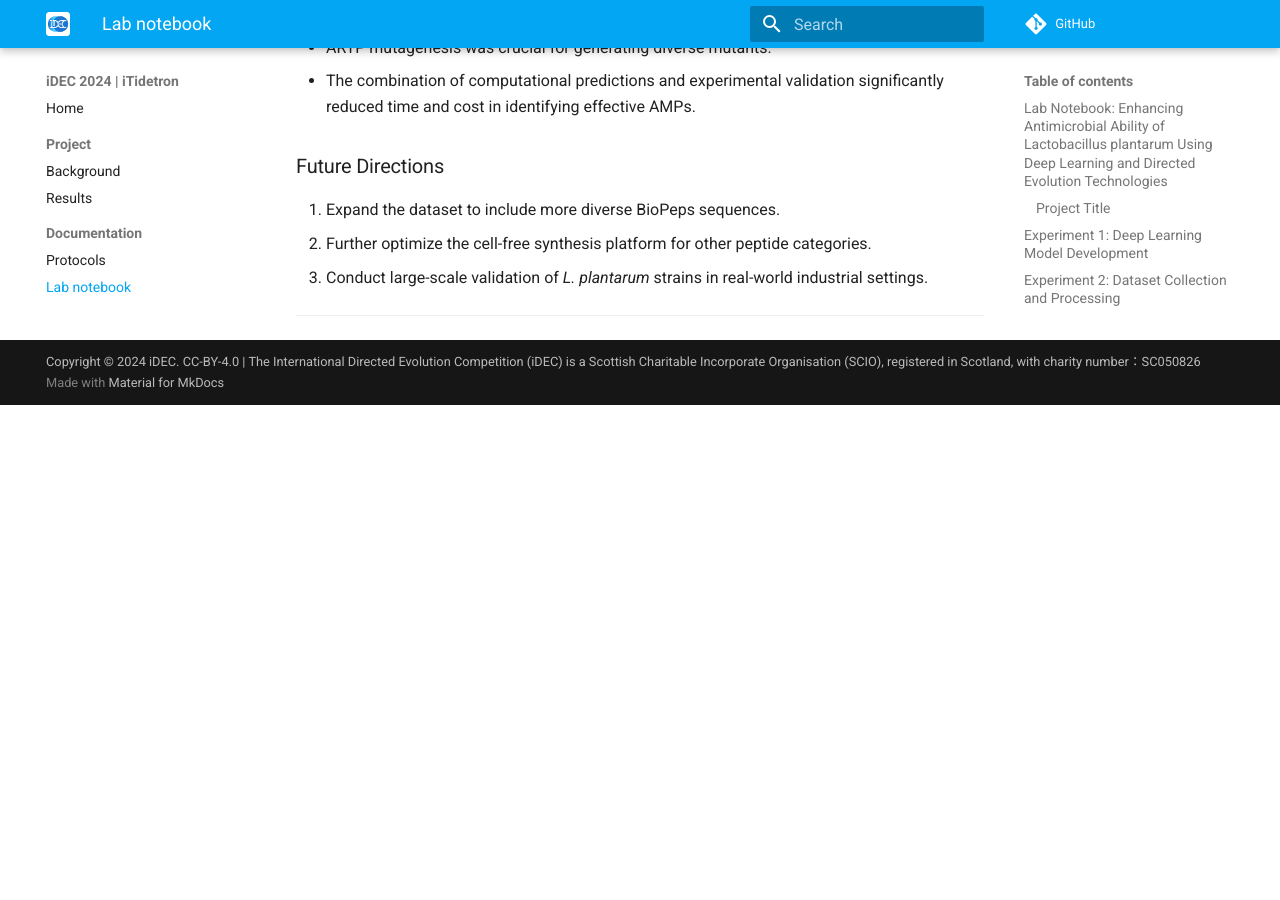
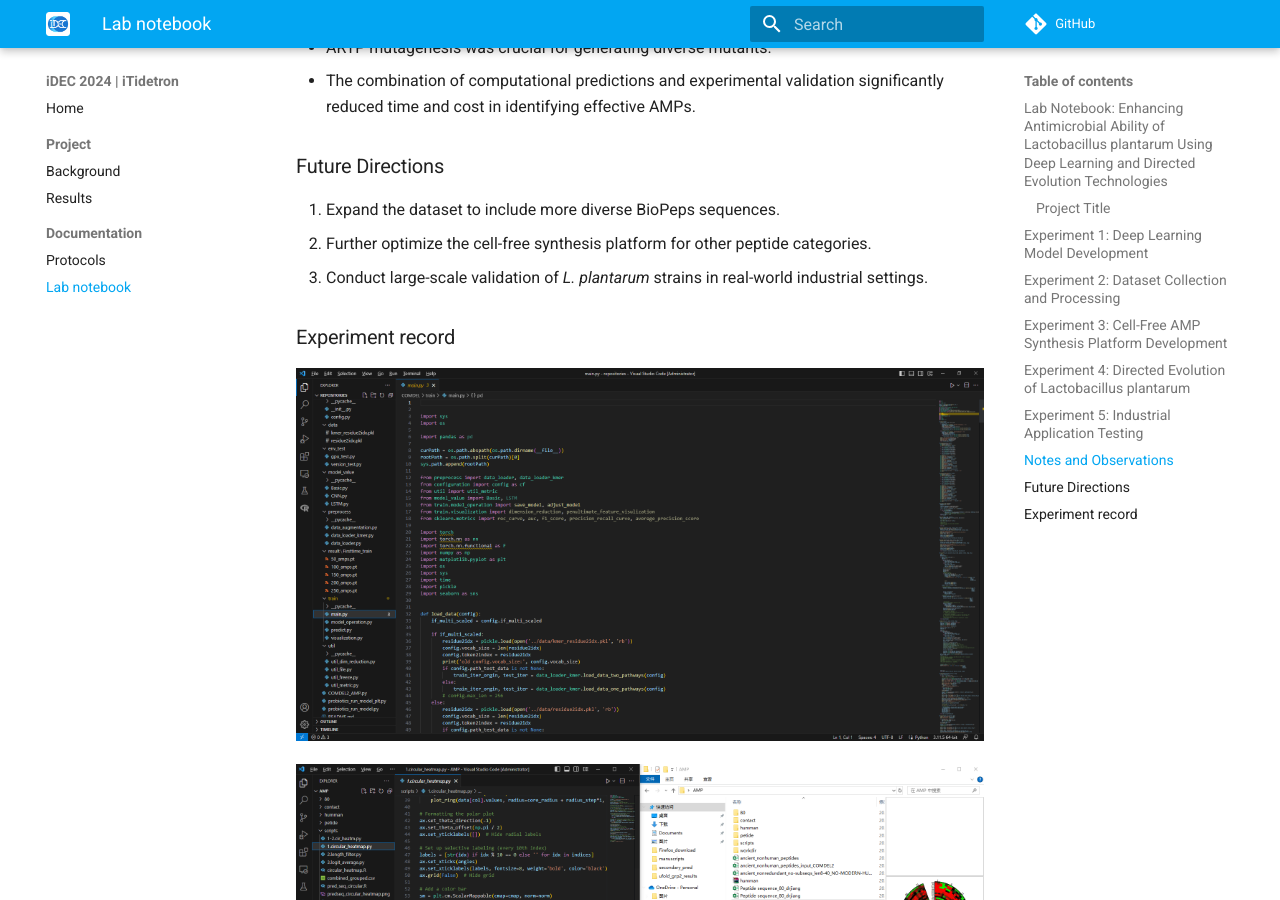
Before and after one commit to idec-teams/2024_iTidetron, an MkDocs documentation site: the page built from docs/documentation/notebook.md, in a window 1280 px wide and 900 px high, scrolled down 4126 px. Built offline with MkDocs 1.6.1 and Material for MkDocs 9.7.7, drawn with Linux system fonts in a browser that asks for light colours; comment, search, counter and statistics services are not loaded; before the commit the page ends 4531 px from its top, so only the background shows below that.

Commit message:
Update notebook.md

```diff
--- a/docs/documentation/notebook.md
+++ b/docs/documentation/notebook.md
@@ -159,4 +159,9 @@ The enhanced strains and cell-free AMPs have broad applications in food and phar
 2. Further optimize the cell-free synthesis platform for other peptide categories.
 3. Conduct large-scale validation of *L. plantarum* strains in real-world industrial settings.
 
+### Experiment record
+![model development](experiment_record/COMDEL_1_N_2_repo.png)
+
+![plotting](experiment_record/circular_heatmap.png)
+
 ---
```
